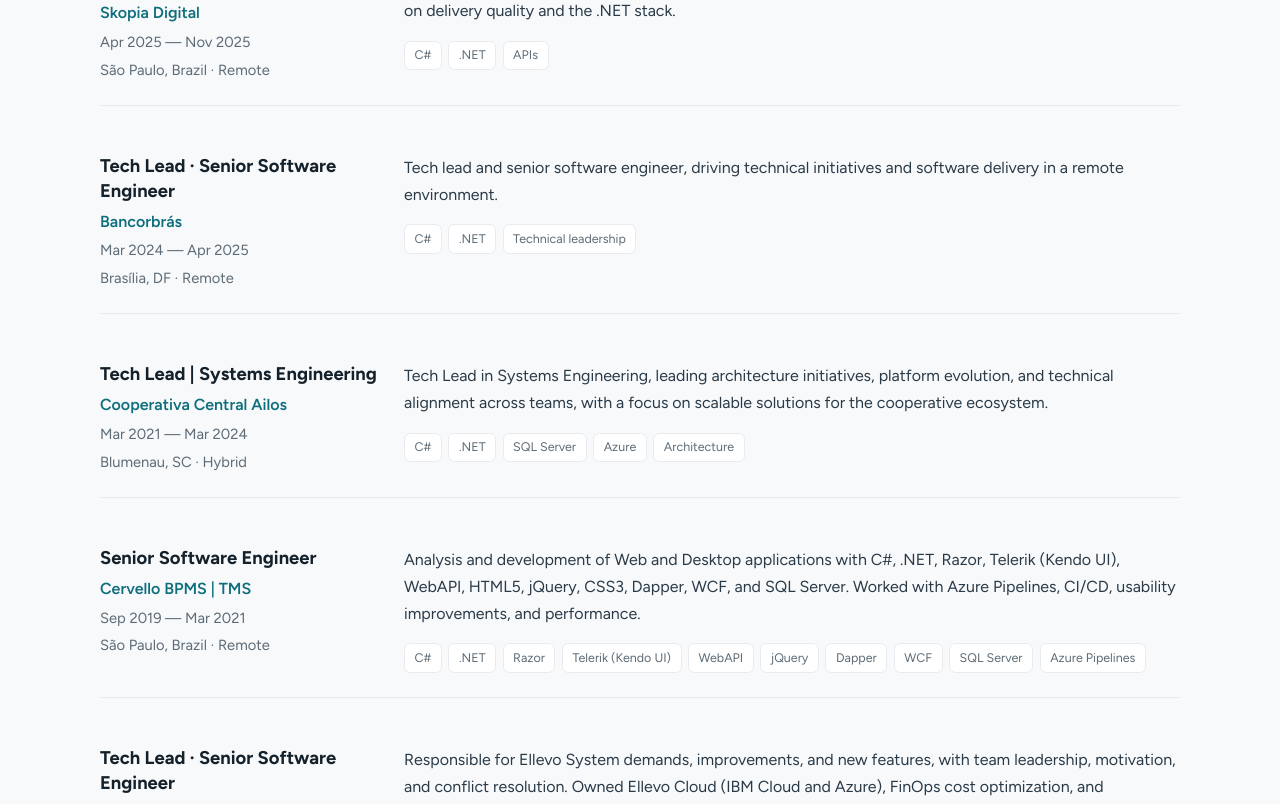
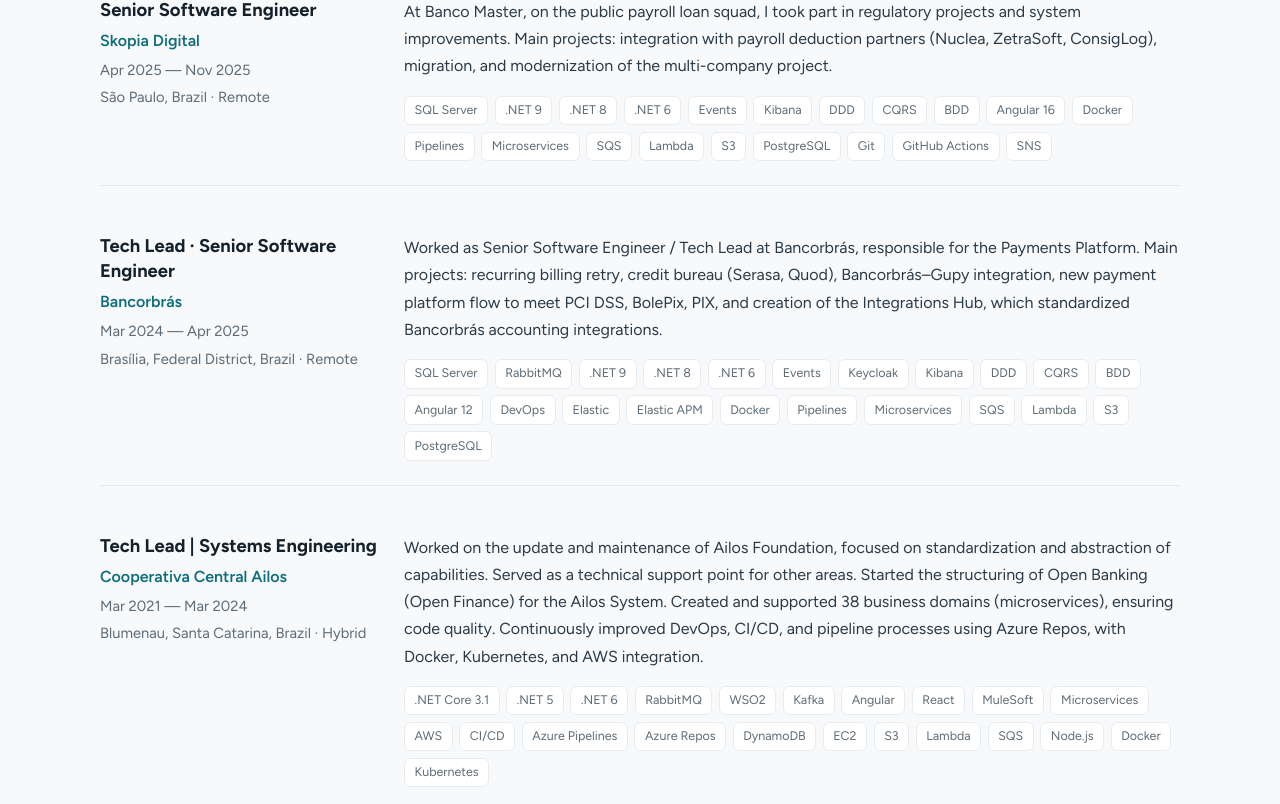
Before and after one commit to marciokgr/marciokgr.github.io, an Angular app: page / in a window 1280 px wide. Shown: the part 1914-2718 px from the top of the page. Built offline with nearby package versions, Linux system fonts and the light colour scheme.

Commit message:
[feat] ajustes experiencia

```diff
--- a/src/app/i18n/translations/en.ts
+++ b/src/app/i18n/translations/en.ts
@@ -164,8 +164,19 @@
         period: 'Nov 2025 — Apr 2026',
         location: 'São Paulo, Brazil · Remote',
         description:
-          'Technical leadership and work as a senior software engineer, supporting teams in building robust solutions with a focus on quality, performance, and best practices in the .NET ecosystem.',
-        technologies: ['C#', '.NET', 'Angular', 'RabbitMQ', 'CI/CD'],
+          'Worked as Tech Lead at ASA Investments, on the fixed income squad, facilitating requirements gathering and technical support. Main projects: QCertifica certification authority integration, DocuSign, Offshore Investments, OnShore Investments, new security flow, and Anti-Fraud.',
+        technologies: [
+          'C#',
+          '.NET 8',
+          '.NET 10',
+          'RabbitMQ',
+          'Angular 19',
+          'Sensedia API Platform',
+          'Azure DevOps',
+          'Azure Pipelines',
+          'GCP',
+          'Keycloak',
+        ],
       },
       {
         role: 'Senior Software Engineer',
@@ -173,26 +184,93 @@
         period: 'Apr 2025 — Nov 2025',
         location: 'São Paulo, Brazil · Remote',
         description:
-          'Worked as a senior software engineer on the development and evolution of digital solutions, with emphasis on delivery quality and the .NET stack.',
-        technologies: ['C#', '.NET', 'APIs'],
+          'At Banco Master, on the public payroll loan squad, I took part in regulatory projects and system improvements. Main projects: integration with payroll deduction partners (Nuclea, ZetraSoft, ConsigLog), migration, and modernization of the multi-company project.',
+        technologies: [
+          'SQL Server',
+          '.NET 9',
+          '.NET 8',
+          '.NET 6',
+          'Events',
+          'Kibana',
+          'DDD',
+          'CQRS',
+          'BDD',
+          'Angular 16',
+          'Docker',
+          'Pipelines',
+          'Microservices',
+          'SQS',
+          'Lambda',
+          'S3',
+          'PostgreSQL',
+          'Git',
+          'GitHub Actions',
+          'SNS',
+        ],
       },
       {
         role: 'Tech Lead · Senior Software Engineer',
         company: 'Bancorbrás',
         period: 'Mar 2024 — Apr 2025',
-        location: 'Brasília, DF · Remote',
+        location: 'Brasília, Federal District, Brazil · Remote',
         description:
-          'Tech lead and senior software engineer, driving technical initiatives and software delivery in a remote environment.',
-        technologies: ['C#', '.NET', 'Technical leadership'],
+          'Worked as Senior Software Engineer / Tech Lead at Bancorbrás, responsible for the Payments Platform. Main projects: recurring billing retry, credit bureau (Serasa, Quod), Bancorbrás–Gupy integration, new payment platform flow to meet PCI DSS, BolePix, PIX, and creation of the Integrations Hub, which standardized Bancorbrás accounting integrations.',
+        technologies: [
+          'SQL Server',
+          'RabbitMQ',
+          '.NET 9',
+          '.NET 8',
+          '.NET 6',
+          'Events',
+          'Keycloak',
+          'Kibana',
+          'DDD',
+          'CQRS',
+          'BDD',
+          'Angular 12',
+          'DevOps',
+          'Elastic',
+          'Elastic APM',
+          'Docker',
+          'Pipelines',
+          'Microservices',
+          'SQS',
+          'Lambda',
+          'S3',
+          'PostgreSQL',
+        ],
       },
       {
         role: 'Tech Lead | Systems Engineering',
         company: 'Cooperativa Central Ailos',
         period: 'Mar 2021 — Mar 2024',
-        location: 'Blumenau, SC · Hybrid',
+        location: 'Blumenau, Santa Catarina, Brazil · Hybrid',
         description:
-          'Tech Lead in Systems Engineering, leading architecture initiatives, platform evolution, and technical alignment across teams, with a focus on scalable solutions for the cooperative ecosystem.',
-        technologies: ['C#', '.NET', 'SQL Server', 'Azure', 'Architecture'],
+          'Worked on the update and maintenance of Ailos Foundation, focused on standardization and abstraction of capabilities. Served as a technical support point for other areas. Started the structuring of Open Banking (Open Finance) for the Ailos System. Created and supported 38 business domains (microservices), ensuring code quality. Continuously improved DevOps, CI/CD, and pipeline processes using Azure Repos, with Docker, Kubernetes, and AWS integration.',
+        technologies: [
+          '.NET Core 3.1',
+          '.NET 5',
+          '.NET 6',
+          'RabbitMQ',
+          'WSO2',
+          'Kafka',
+          'Angular',
+          'React',
+          'MuleSoft',
+          'Microservices',
+          'AWS',
+          'CI/CD',
+          'Azure Pipelines',
+          'Azure Repos',
+          'DynamoDB',
+          'EC2',
+          'S3',
+          'Lambda',
+          'SQS',
+          'Node.js',
+          'Docker',
+          'Kubernetes',
+        ],
       },
       {
         role: 'Senior Software Engineer',
--- a/src/app/i18n/translations/es.ts
+++ b/src/app/i18n/translations/es.ts
@@ -164,8 +164,19 @@
         period: 'Nov 2025 — Abr 2026',
         location: 'São Paulo, Brasil · Remoto',
         description:
-          'Liderazgo técnico y actuación como ingeniero de software senior, apoyando equipos en el desarrollo de soluciones robustas, con atención a calidad, rendimiento y buenas prácticas en el ecosistema .NET.',
-        technologies: ['C#', '.NET', 'Angular', 'RabbitMQ', 'CI/CD'],
+          'Actuando como Tech Lead en ASA Investments, en el squad de renta fija, facilitando los levantamientos y apoyos técnicos. Principales proyectos: Integración certificadora QCertifica, DocuSign, Inversiones Offshore, Inversiones OnShore, Nuevo Flujo de seguridad y Anti-Fraude.',
+        technologies: [
+          'C#',
+          '.NET 8',
+          '.NET 10',
+          'RabbitMQ',
+          'Angular 19',
+          'Sensedia API Platform',
+          'Azure DevOps',
+          'Azure Pipelines',
+          'GCP',
+          'Keycloak',
+        ],
       },
       {
         role: 'Ingeniero de software senior',
@@ -173,26 +184,93 @@
         period: 'Abr 2025 — Nov 2025',
         location: 'São Paulo, Brasil · Remoto',
         description:
-          'Actuación como ingeniero de software senior en el desarrollo y evolución de soluciones digitales, con énfasis en calidad de entrega y stack .NET.',
-        technologies: ['C#', '.NET', 'APIs'],
+          'Actuando en Banco Master, en el squad de préstamo consignado público, participé en proyectos regulatorios y mejoras del sistema. Principales proyectos: integración con averbadoras (Nuclea, ZetraSoft, ConsigLog), migración y modernización en el proyecto multi empresas.',
+        technologies: [
+          'SQL Server',
+          '.NET 9',
+          '.NET 8',
+          '.NET 6',
+          'Eventos',
+          'Kibana',
+          'DDD',
+          'CQRS',
+          'BDD',
+          'Angular 16',
+          'Docker',
+          'Pipelines',
+          'Microservicios',
+          'SQS',
+          'Lambda',
+          'S3',
+          'PostgreSQL',
+          'Git',
+          'GitHub Actions',
+          'SNS',
+        ],
       },
       {
         role: 'Tech lead · Ingeniero de software senior',
         company: 'Bancorbrás',
         period: 'Mar 2024 — Abr 2025',
-        location: 'Brasília, DF · Remoto',
+        location: 'Brasília, Distrito Federal, Brasil · Remoto',
         description:
-          'Tech lead e ingeniero de software senior, impulsando iniciativas técnicas y entregas de software en entorno remoto.',
-        technologies: ['C#', '.NET', 'Liderazgo técnico'],
+          'Actuando como Senior Software Engineer / Tech Lead en Bancorbrás, responsable de la Plataforma de Pagos. Principales proyectos: reintento de cobro recurrente, buró de crédito (Serasa, Quod), integración Bancorbrás Gupy, nuevo flujo de la plataforma de pago para cumplir PCI DSS, BolePix, PIX y creación del HUB de Integraciones, que estandarizó las integraciones contables de Bancorbrás.',
+        technologies: [
+          'SQL Server',
+          'RabbitMQ',
+          '.NET 9',
+          '.NET 8',
+          '.NET 6',
+          'Eventos',
+          'Keycloak',
+          'Kibana',
+          'DDD',
+          'CQRS',
+          'BDD',
+          'Angular 12',
+          'DevOps',
+          'Elastic',
+          'Elastic APM',
+          'Docker',
+          'Pipelines',
+          'Microservicios',
+          'SQS',
+          'Lambda',
+          'S3',
+          'PostgreSQL',
+        ],
       },
       {
         role: 'Tech Lead | Ingeniería de Sistemas',
         company: 'Cooperativa Central Ailos',
         period: 'Mar 2021 — Mar 2024',
-        location: 'Blumenau, SC · Híbrido',
+        location: 'Blumenau, Santa Catarina, Brasil · Híbrido',
         description:
-          'Tech Lead de Ingeniería de Sistemas, liderando iniciativas de arquitectura, evolución de plataformas y alineación técnica entre equipos, con foco en soluciones escalables para el ecosistema cooperativo.',
-        technologies: ['C#', '.NET', 'SQL Server', 'Azure', 'Arquitectura'],
+          'Actuación en la actualización y mantenimiento de Ailos Foundation, orientado a la estandarización y abstracción de funcionalidades. Punto de apoyo a las demás áreas, ayudando en dudas técnicas. Inicié la estructuración del Open Banking (Open Finance) del Sistema Ailos. Creación y apoyo de los 38 dominios de negocio (microservicios), garantizando la calidad del código. Mejora constante en los procesos de DevOps, CI/CD y pipelines, con Azure Repos e integración con Docker, Kubernetes y AWS.',
+        technologies: [
+          '.NET Core 3.1',
+          '.NET 5',
+          '.NET 6',
+          'RabbitMQ',
+          'WSO2',
+          'Kafka',
+          'Angular',
+          'React',
+          'MuleSoft',
+          'Microservicios',
+          'AWS',
+          'CI/CD',
+          'Azure Pipelines',
+          'Azure Repos',
+          'DynamoDB',
+          'EC2',
+          'S3',
+          'Lambda',
+          'SQS',
+          'Node.js',
+          'Docker',
+          'Kubernetes',
+        ],
       },
       {
         role: 'Ingeniero de software senior',
--- a/src/app/i18n/translations/pt.ts
+++ b/src/app/i18n/translations/pt.ts
@@ -164,8 +164,19 @@
         period: 'Nov 2025 — Abr 2026',
         location: 'São Paulo, Brasil · Remoto',
         description:
-          'Liderança técnica e atuação como engenheiro de software sênior, apoiando times no desenvolvimento de soluções robustas, com atenção a qualidade, performance e boas práticas no ecossistema .NET.',
-        technologies: ['C#', '.NET', 'Angular', 'RabbitMQ', 'CI/CD'],
+          'Atuando como Tech Lead na ASA Investments, na squad de renda fixa, facilitando os levantamentos e apoios técnicos. Principais projetos: Integração certificadora QCertifica, DocuSign, Investimentos Offshore, Investimentos OnShore, Novo Fluxo de segurança e Anti-Fraude.',
+        technologies: [
+          'C#',
+          '.NET 8',
+          '.NET 10',
+          'RabbitMQ',
+          'Angular 19',
+          'Sensedia API Platform',
+          'Azure DevOps',
+          'Azure Pipelines',
+          'GCP',
+          'Keycloak',
+        ],
       },
       {
         role: 'Engenheiro de software sênior',
@@ -173,26 +184,93 @@
         period: 'Abr 2025 — Nov 2025',
         location: 'São Paulo, Brasil · Remoto',
         description:
-          'Atuação como engenheiro de software sênior no desenvolvimento e evolução de soluções digitais, com ênfase em qualidade de entrega e stack .NET.',
-        technologies: ['C#', '.NET', 'APIs'],
+          'Atuando no Banco Master, na squad de empréstimo público, participei de alguns projetos regulatórios e melhorias no sistema. Principais projetos: integração com averbadoras (Nuclea, ZetraSoft, ConsigLog), migração e modernização no projeto de multi empresas.',
+        technologies: [
+          'SQL Server',
+          '.NET 9',
+          '.NET 8',
+          '.NET 6',
+          'Eventos',
+          'Kibana',
+          'DDD',
+          'CQRS',
+          'BDD',
+          'Angular 16',
+          'Docker',
+          'Pipelines',
+          'Microsserviços',
+          'SQS',
+          'Lambda',
+          'S3',
+          'PostgreSQL',
+          'Git',
+          'GitHub Actions',
+          'SNS',
+        ],
       },
       {
         role: 'Tech lead · Engenheiro de software sênior',
         company: 'Bancorbrás',
         period: 'Mar 2024 — Abr 2025',
-        location: 'Brasília, DF · Remoto',
+        location: 'Brasília, Distrito Federal, Brasil · Remoto',
         description:
-          'Tech lead e engenheiro de software sênior, conduzindo iniciativas técnicas e entregas de software em ambiente remoto.',
-        technologies: ['C#', '.NET', 'Liderança técnica'],
+          'Atuando como Senior Software Engineer / Tech Lead na Bancorbrás, responsável pela Plataforma de Pagamentos. Principais projetos: retentativa de cobrança recorrente, birô de crédito (Serasa, Quod), integração Bancorbrás Gupy, novo fluxo da plataforma de pagamento para atender PCI DSS, BolePix, PIX e criação do HUB de Integrações, que padronizou as integrações contábeis da Bancorbrás.',
+        technologies: [
+          'SQL Server',
+          'RabbitMQ',
+          '.NET 9',
+          '.NET 8',
+          '.NET 6',
+          'Eventos',
+          'Keycloak',
+          'Kibana',
+          'DDD',
+          'CQRS',
+          'BDD',
+          'Angular 12',
+          'DevOps',
+          'Elastic',
+          'Elastic APM',
+          'Docker',
+          'Pipelines',
+          'Microsserviços',
+          'SQS',
+          'Lambda',
+          'S3',
+          'PostgreSQL',
+        ],
       },
       {
         role: 'Tech Lead | Engenharia de Sistemas',
         company: 'Cooperativa Central Ailos',
         period: 'Mar 2021 — Mar 2024',
-        location: 'Blumenau, SC · Híbrido',
+        location: 'Blumenau, Santa Catarina, Brasil · Híbrido',
         description:
-          'Tech Lead de Engenharia de Sistemas, conduzindo iniciativas de arquitetura, evolução de plataformas e alinhamento técnico entre times, com foco em soluções escaláveis para o ecossistema cooperativo.',
-        technologies: ['C#', '.NET', 'SQL Server', 'Azure', 'Arquitetura'],
+          'Atuação na atualização e manutenção do Ailos Foundation, voltado à padronização e abstração de funcionalidades. Ponto de apoio às demais áreas, auxiliando em dúvidas técnicas. Iniciei a estruturação do Open Banking (Open Finance) do Sistema Ailos. Criação e apoio dos 38 domínios de negócio (microsserviços), garantindo a qualidade do código. Melhoria constante nos processos de DevOps, CI/CD e pipelines, com Azure Repos, integração com Docker, Kubernetes e AWS.',
+        technologies: [
+          '.NET Core 3.1',
+          '.NET 5',
+          '.NET 6',
+          'RabbitMQ',
+          'WSO2',
+          'Kafka',
+          'Angular',
+          'React',
+          'MuleSoft',
+          'Microsserviços',
+          'AWS',
+          'CI/CD',
+          'Azure Pipelines',
+          'Azure Repos',
+          'DynamoDB',
+          'EC2',
+          'S3',
+          'Lambda',
+          'SQS',
+          'Node.js',
+          'Docker',
+          'Kubernetes',
+        ],
       },
       {
         role: 'Engenheiro de software sênior',
```
